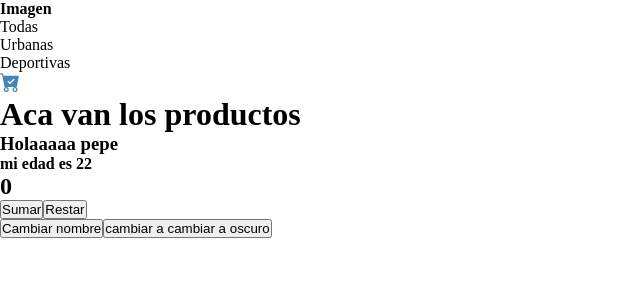
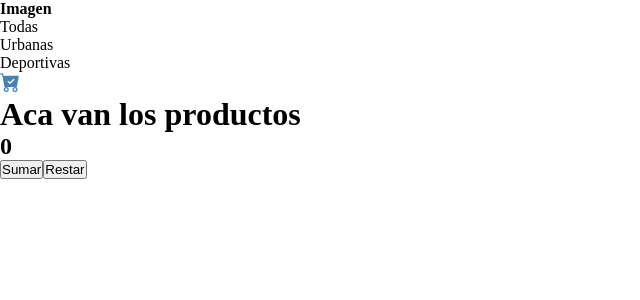
Before and after one commit to jorgeduje/comision-43240, a React (Vite) app: page / in a window 1280 px wide. Shown: the top 300 px of the page, without its empty margins (0-640 px from the left). Built offline with nearby package versions, Linux system fonts and the light colour scheme.

Commit message:
se quita codigo deprecado

```diff
--- a/src/App.jsx
+++ b/src/App.jsx
@@ -1,22 +1,11 @@
-import { useState } from "react";
 import Navbar from "./components/layout/navbar/Navbar";
 import { ProductsList } from "./components/pages/productsList/ProductsList";
 
 const App = () => {
-  const [nombre, setNombre] = useState("pepe");
-  const [isDark, setIsDark] = useState(false);
-
-  console.log(isDark);
-
-  let edad = 22;
   return (
     <div>
       <Navbar />
-      <ProductsList nombre={nombre} edad={edad} />
-      <button onClick={() => setNombre("maria")}>Cambiar nombre</button>
-      <button onClick={() => setIsDark(!isDark)}>
-       cambiar a {isDark ? "cambiar a claro" : "cambiar a oscuro"}
-      </button>
+      <ProductsList />
     </div>
   );
 };
--- a/src/components/pages/productsList/ProductsList.jsx
+++ b/src/components/pages/productsList/ProductsList.jsx
@@ -1,15 +1,13 @@
 import Counter from "../../common/counter/Counter";
 
 
-export const ProductsList = ( {nombre, edad} ) => {
-
+export const ProductsList = ( ) => {
 
 
   return (
     <>
       <h1>Aca van los productos</h1>
-      <h3>Holaaaaa {nombre}</h3>
-      <h4>mi edad es {edad}</h4>
+
       <Counter />
     </>
   );
```
Also changed, not shown: src/Footer.jsx (deleted, +0 -9 lines), src/Home.jsx (deleted, +0 -22 lines), src/Home.module.css (deleted, +0 -8 lines), src/Navbar.jsx (deleted, +0 -16 lines).
